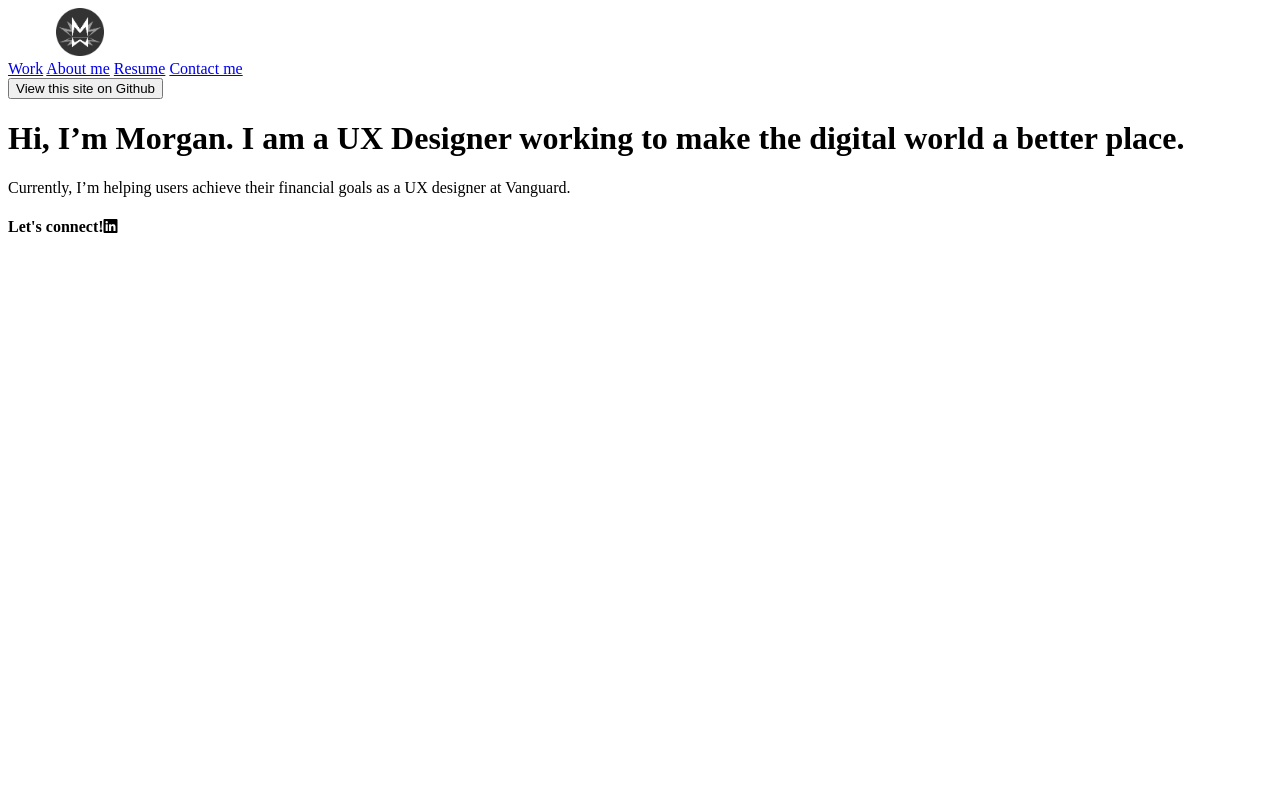
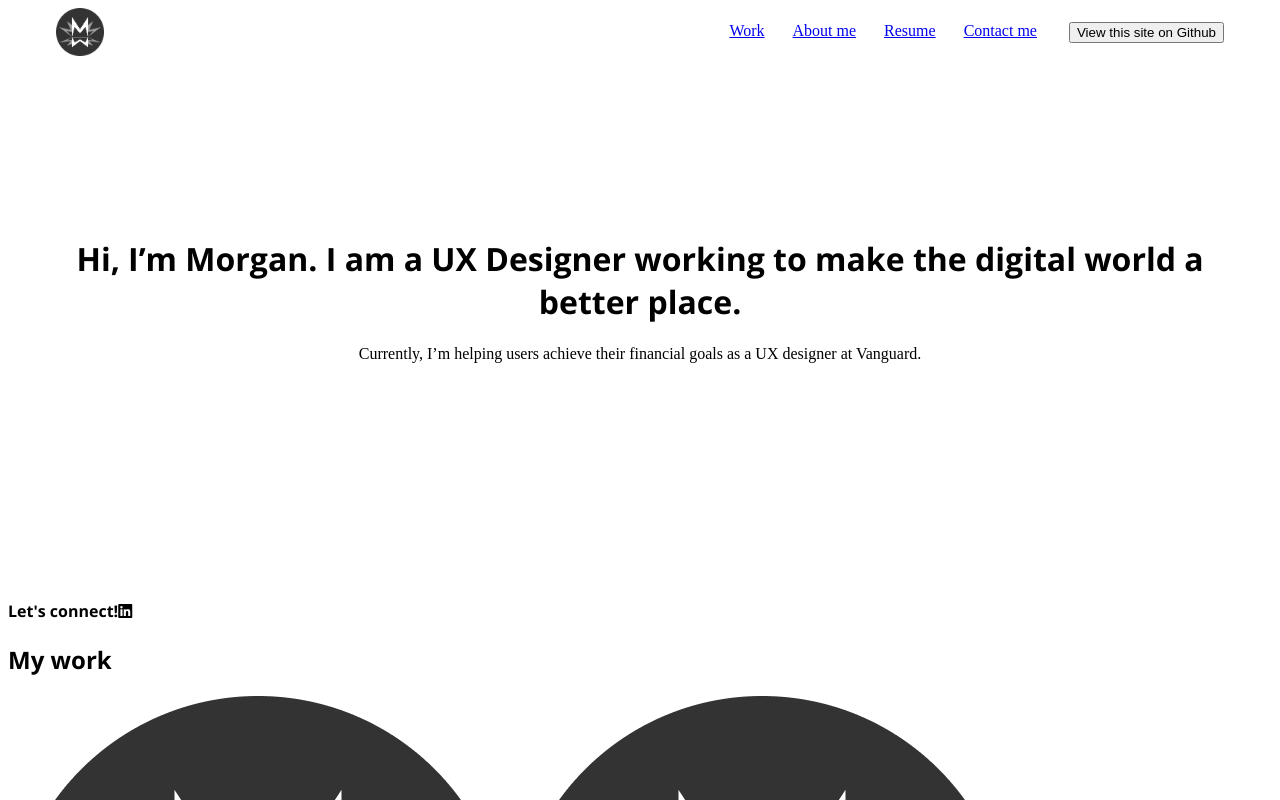
Before and after one commit to morganbrennanux/morganbrennanux.github.io, a plain HTML site: page index.html in a window 1280 px wide. Shown: the top 800 px of the page. Drawn offline with nearby package versions, Linux system fonts and the light colour scheme; a web font is replaced by a local one.

Commit message:
Nav and hero sections CSS

```diff
--- a/index.html
+++ b/index.html
@@ -4,27 +4,66 @@
     <meta charset="UTF-8">
     <meta name="viewport" content="width=device-width, initial-scale=1.0">
     <meta http-equiv="X-UA-Compatible" content="ie=edge">
+    <!-- page title -->
     <title>Morgan Brennan UX</title>
+
+    <!-- stylesheet -->
     <link rel="stylesheet" href="style.css">
+    <!-- google fonts -->
+    <link rel="preconnect" href="https://fonts.googleapis.com">
+    <link rel="preconnect" href="https://fonts.gstatic.com" crossorigin>
+    <link href="https://fonts.googleapis.com/css2?family=Esteban&family=Open+Sans:ital,wght@0,400;0,500;0,600;0,700;0,800;1,500;1,600;1,700;1,800&display=swap" rel="stylesheet">
+    <!-- font awesome icons -->
     <script src="https://kit.fontawesome.com/42f88ba4d9.js" crossorigin="anonymous"></script>
   </head>
+
   <body>
+    <!-- navigation -->
     <div class="topnav">
       <img src="images/logo.png" class="logo" href="#">
-        <div class="menu">
-            <a href="#news">Work</a>
-            <a href="#contact">About me</a>
-            <a href="#about">Resume</a>
-            <a href="#about">Contact me</a>
-         </div>
+        <section class="right-nav">
+        <section class="menu">
+            <a href="#work" class="menu-item">Work</a>
+            <a href="#about-me" class="menu-item">About me</a>
+            <a href="#resume" class="menu-item">Resume</a>
+            <a href="#contact-me" class="menu-item">Contact me</a>
+        </section>
       <button class="small" href="https://github.com/morganbrennanux?tab=repositories">View this site on Github</button>
+    </section>
     </div>
+
+    <!-- hero area -->
     <div class="hero">
       <h1>Hi, I’m <span>Morgan</span>. I am a UX Designer working to make the digital world a <span class="italics">better place</span>.</h1>
       <p class="subhero">Currently, I’m helping users achieve their financial goals as a UX designer at Vanguard.</p>
     </div>
-    <div class="linkedin">
+
+    <!-- LinkedIn connect button -->
+    <section class="lets-connect">
       <h4>Let's connect!<i class="fa-brands fa-linkedin"></i></h4>
+    </section>
+
+    <!-- my work section -->
+    <div class="work">
+      <h2>My work</h2>
+      <section class="projects">
+      <img src="images/logo.png" class="case-study">
+      <img src="images/logo.png" class="case-study">
+      <img src="images/logo.png" class="case-study">
+      <img src="images/logo.png" class="case-study">
+       </section>
+    </div>
+
+    <!-- about me section -->
+    <div class="about-me">
+    <h2>About me</h2>
+    <p class="bio">Lorem ipsum dolor sit amet, consectetur adipiscing elit, sed do eiusmod tempor incididunt ut labore et dolore magna aliqua. Ut enim ad minim veniam, quis nostrud exercitation ullamco laboris nisi ut aliquip ex ea commodo consequat. Duis aute irure dolor in reprehenderit in voluptate velit esse cillum dolore eu fugiat nulla pariatur. Excepteur sint occaecat cupidatat non proident, sunt in culpa qui officia deserunt mollit anim id est laborum.</p>
+    </div>
+
+    <!-- view site on github section -->
+    <div class="view-site">
+      <p class="check-github">Want to see this site live? Check it out on GitHub.</p>
+      <button class="large">View this site on Github</button>
     </div>
   </body>
 </html>
--- a/style.css
+++ b/style.css
@@ -5,9 +5,47 @@
   --black: #1D1D1D;
 }
 
+h1,
+h2,
+h3,
+h4 {
+  font-family: "open sans", sans-serif;
+}
+
+p {
+  font-family: "esteban", serif;
+}
+
+.topnav {
+  display: flex;
+  margin-left: 48px;
+  margin-right: 48px;
+  justify-content: space-between;
+  align-items: center;
+}
+
+.right-nav {
+  display: flex;
+}
+
+.menu {
+  padding-right: 32px;
+}
+
+a.menu-item {
+  padding-left: 24px;
+}
+
 .logo {
   width: 48px;
   height: 48px;
+  padding-right: 32px;
+}
+
+div.hero {
+  padding-top: 160px;
+  padding-bottom: 200px;
   margin-left: 48px;
-  justify-content: space-between;
+  margin-right: 48px;
+  text-align: center;
 }
```
